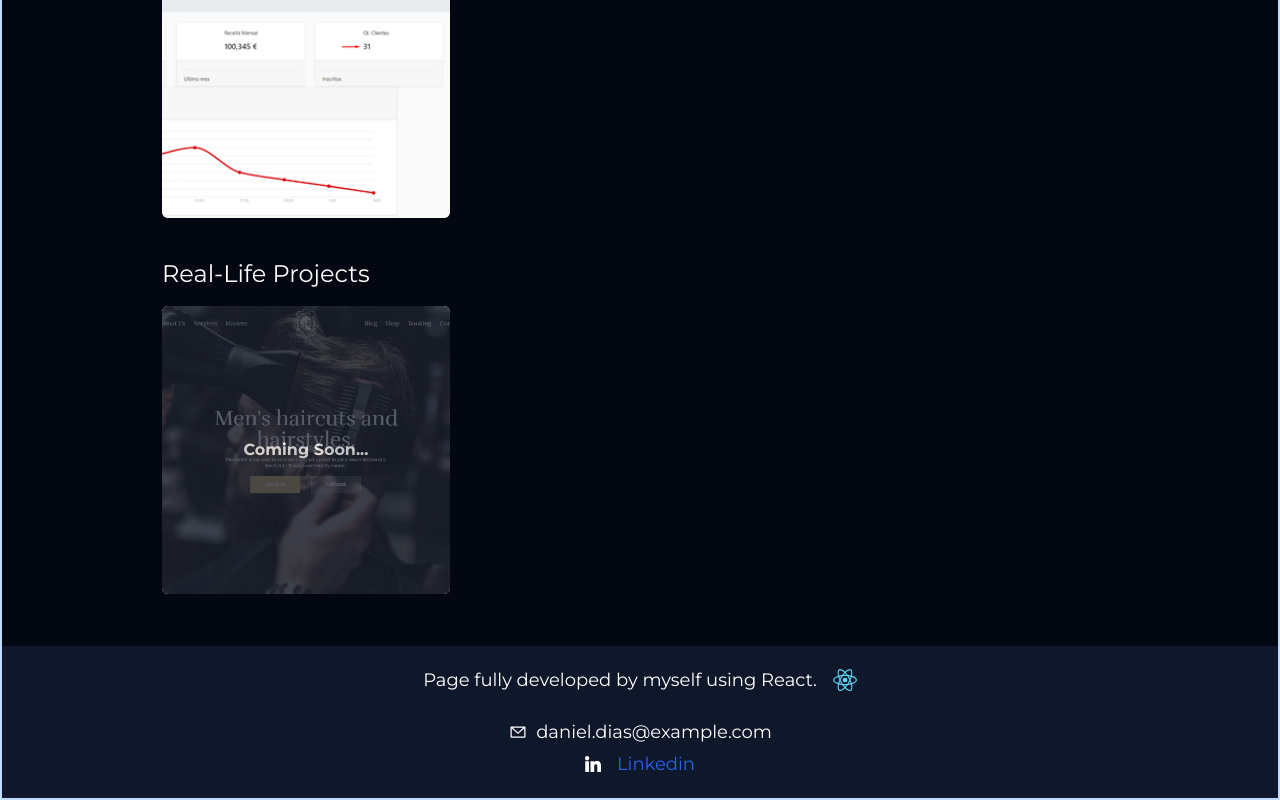
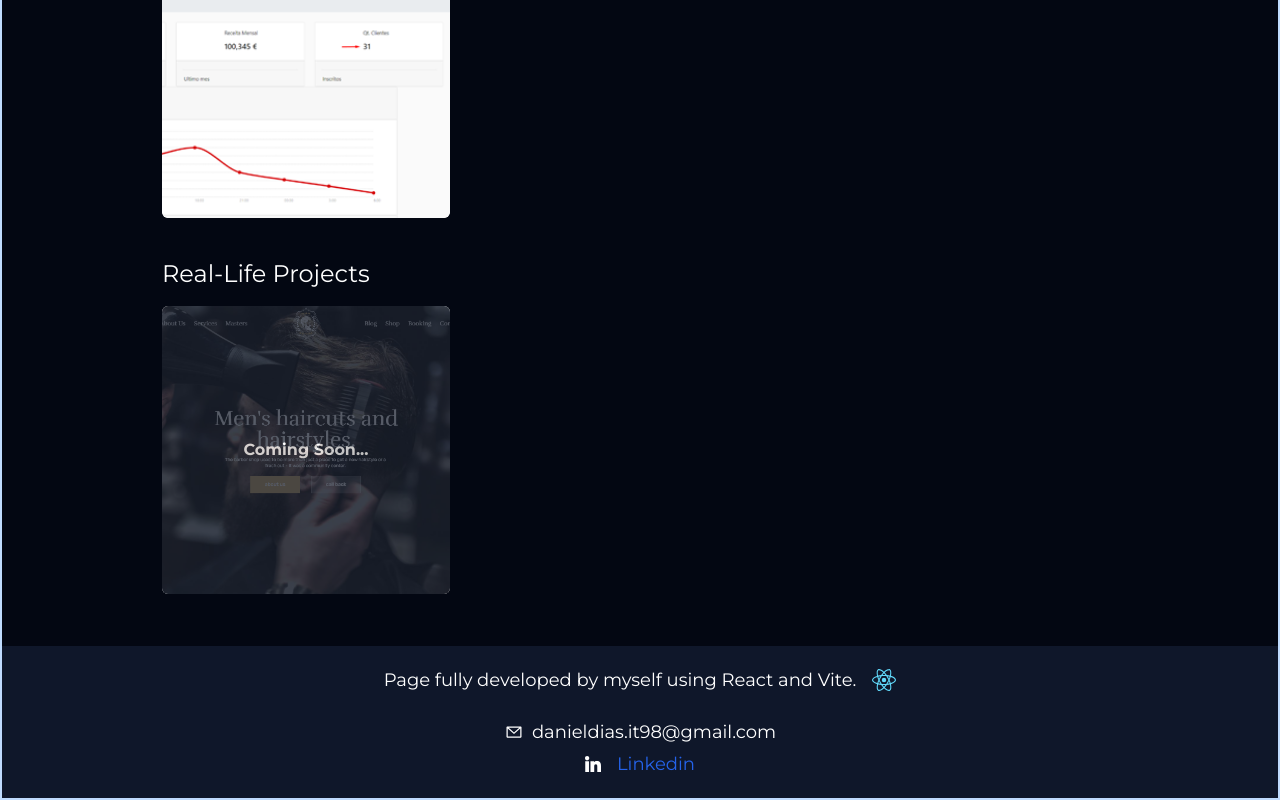
Before and after one commit to danielferreira-dias/my-portfolio-react-vite, a React (Vite) app: page / in a window 1280 px wide. Shown: the part 3812-4612 px from the top of the page. Built offline with nearby package versions, Linux system fonts and the light colour scheme.

Commit message:
Small update

```diff
--- a/index.html
+++ b/index.html
@@ -6,14 +6,13 @@
   <link rel="icon" type="image/svg+xml" href="/vite.svg" />
   <meta name="viewport" content="width=device-width, initial-scale=1.0" />
   <link href="https://fonts.googleapis.com/css2?family=Montserrat:wght@400;700&display=swap" rel="stylesheet">
-  <title>Vite + React</title>
+  <title>Daniel Dias - Portfolio</title>
 </head>
 
 <body>
   <div id="root"></div>
   <script type="module" src="/src/main.jsx"></script>
   <script src="https://unpkg.com/aos@next/dist/aos.js"></script>
-
 </body>
 
 </html>
--- a/src/Sections/Contact.jsx
+++ b/src/Sections/Contact.jsx
@@ -4,13 +4,13 @@ const Contact = ({ isDarkMode }) => {
     return (
         <div className='flex flex-col w-full h-fit justify-center items-center gap-y-6 text-xs sm:text-sm md:text-lg py-5'>
             <div className='flex flex-row justify-center h-fit items-center gap-x-4'>
-                <p className='w-fit'>Page fully developed by myself using React.</p>
+                <p className='w-fit'>Page fully developed by myself using React and Vite.</p>
                 <img src="react.svg" alt="React" className="w-6 h-auto 2xl:w-10" />
             </div>
             <div className='flex flex-col w-max gap-y-1'>
                 <div className='flex flex-row justify-center h-fit items-center gap-x-2'>
                     <img src="email-dark.svg" alt="Email" className="w-5 h-auto 2xl:w-10" />
-                    <p className='w-fit'>daniel.dias@example.com</p>
+                    <p className='w-fit'>danieldias.it98@gmail.com</p>
                 </div>
                 <div className='flex flex-row justify-center h-fit items-center gap-x-4'>
                     <img src="linkedin-light.svg" alt="LinkedIn" className="w-4 h-auto 2xl:w-8" />
```
